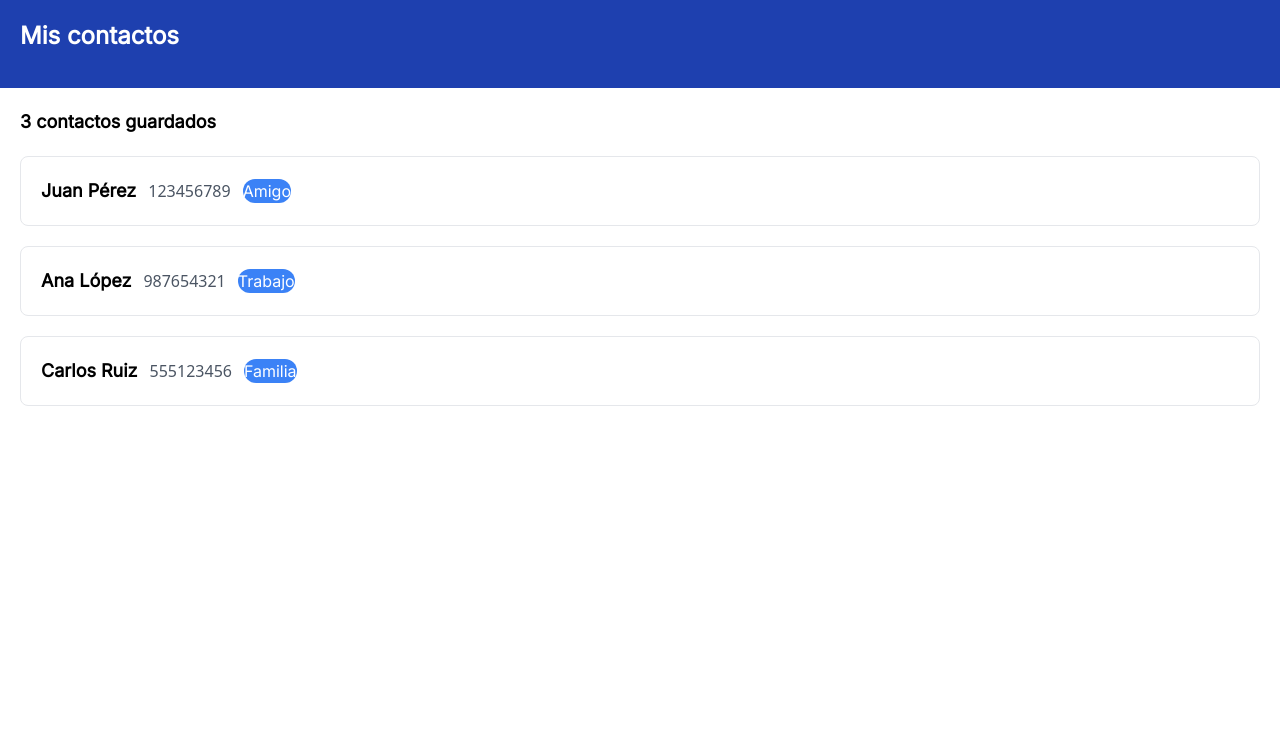
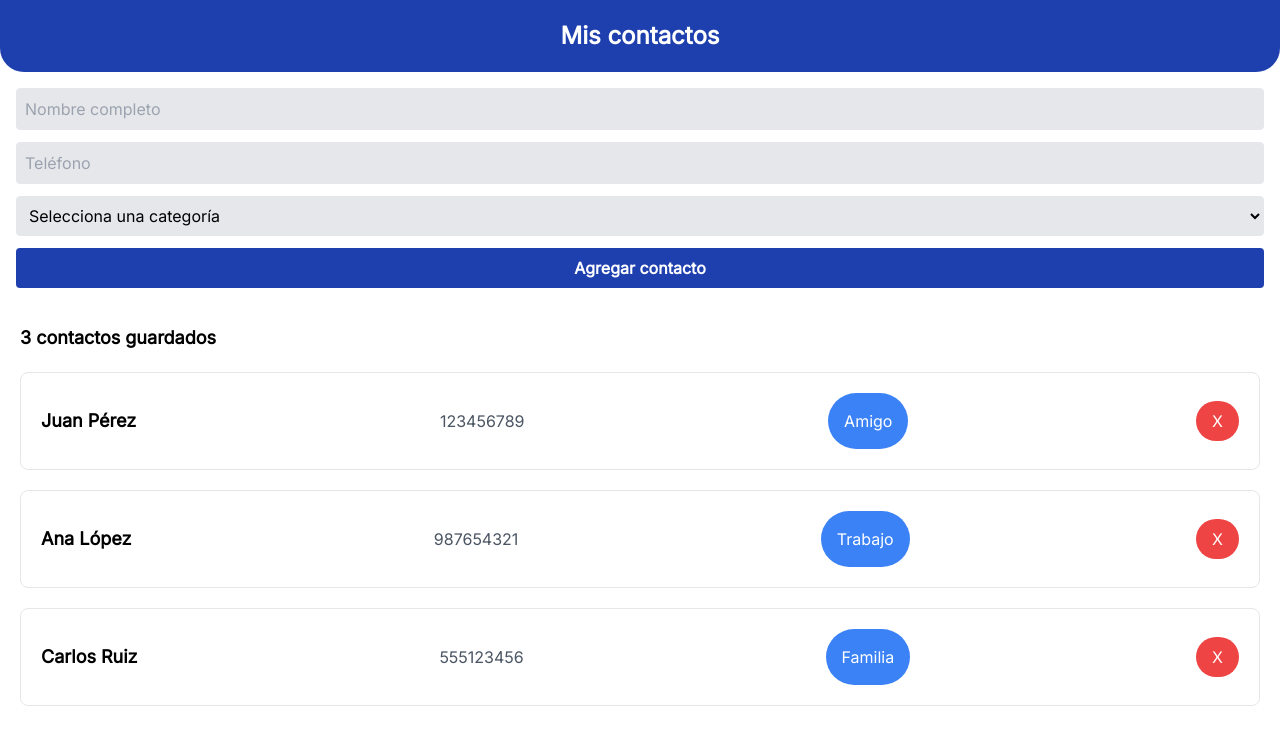
Before and after one commit to Rodrimm06/Tarea3, a React (Vite) app in the folder tarea-3/: page / in a window 1280 px wide. Shown: the top 744 px of the page. Built offline with nearby package versions, Linux system fonts and the light colour scheme.

Commit message:
Se puso el funcionamiento de agregar contacto

```diff
--- a/tarea-3/src/App.jsx
+++ b/tarea-3/src/App.jsx
@@ -1,18 +1,27 @@
+import { useState } from "react";
 import List from "./components/List";
+import Form from "./components/Form";
 
 function App() {
-  const contacts = [
+  const [contacts, setContacts] = useState([
     { contact_name: "Juan Pérez", number: "123456789", label: "Amigo" },
     { contact_name: "Ana López", number: "987654321", label: "Trabajo" },
     { contact_name: "Carlos Ruiz", number: "555123456", label: "Familia" }
-  ];
+  ]);
+
+  const addContact = (newContact) => {
+    setContacts([...contacts, newContact]);
+  };
 
   return (
-    <div className="">
-      <div className='bg-blue-800 p-0 flex justify-left font-inter'>
-      <h1 className="text-2xl mb-4 text-white p-5 font-bold">Mis contactos</h1>
+    <div>
+      <div className="bg-blue-800 flex font-inter rounded-b-3xl justify-center">
+        <h1 className="text-2xl text-white p-5 font-bold">
+          Mis contactos
+        </h1>
+      </div>
 
-      </div>
+      <Form onAdd={addContact} />
       <List contacts={contacts} />
     </div>
   );
--- a/tarea-3/src/components/Contact.jsx
+++ b/tarea-3/src/components/Contact.jsx
@@ -1,9 +1,10 @@
 function Contact({contact_name, number, label }) {
   return (
-    <div className="flex items-center gap-3 p-3 border rounded-lg mb-2 b-5 p-5 m-5">
+    <div className="flex  items-center justify-between gap-3 p-3 border rounded-lg mb-2 b-5 p-5 m-5">
       <h2 className="text-lg font-bold font-inter">{contact_name}</h2>
-      <p className="text-gray-600" font-inter>{number}</p>
-      <p className="text-white bg-blue-500 rounded-full font-inter">{label}</p>
+      <p className="text-gray-600 font-inter p-4">{number}</p>
+      <p className="text-white bg-blue-500 rounded-full font-inter p-4">{label}</p>
+      <button className="text-white bg-red-500 rounded-full font-inter px-4 py-2 ">X</button>
     </div>
   );
 }
--- a/tarea-3/src/components/Form.jsx
+++ b/tarea-3/src/components/Form.jsx
@@ -0,0 +1,61 @@
+import { useState } from "react";
+
+function Form({ onAdd }) {
+  const [name, setName] = useState("");
+  const [number, setNumber] = useState("");
+  const [label, setLabel] = useState("");
+
+  const handleSubmit = () => {
+    if (!name || !number || !label) return;
+
+    onAdd({
+      contact_name: name,
+      number: number,
+      label: label,
+    });
+
+    setName("");
+    setNumber("");
+    setLabel("");
+  };
+
+  return (
+    <div className="flex flex-col gap-3 p-4 font-inter">
+      <input
+        type="text"
+        placeholder="Nombre completo"
+        className="border p-2 rounded bg-gray-200"
+        value={name}
+        onChange={(e) => setName(e.target.value)}
+      />
+
+      <input
+        type="text"
+        placeholder="Teléfono"
+        className="border p-2 rounded bg-gray-200"
+        value={number}
+        onChange={(e) => setNumber(e.target.value)}
+      />
+
+      <select
+        className="border p-2 rounded bg-gray-200"
+        value={label}
+        onChange={(e) => setLabel(e.target.value)}
+      >
+        <option value="">Selecciona una categoría</option>
+        <option value="Amigo">Amigo</option>
+        <option value="Familia">Familia</option>
+        <option value="Trabajo">Trabajo</option>
+      </select>
+
+      <button
+        className="bg-blue-800 text-white p-2 rounded font-bold"
+        onClick={handleSubmit}
+      >
+        Agregar contacto
+      </button>
+    </div>
+  );
+}
+
+export default Form;
--- a/tarea-3/src/components/List.jsx
+++ b/tarea-3/src/components/List.jsx
@@ -11,6 +11,7 @@ function List({ contacts }) {
           label={con.label}
           number={con.number}
         />
+
       ))}
 
 
```
